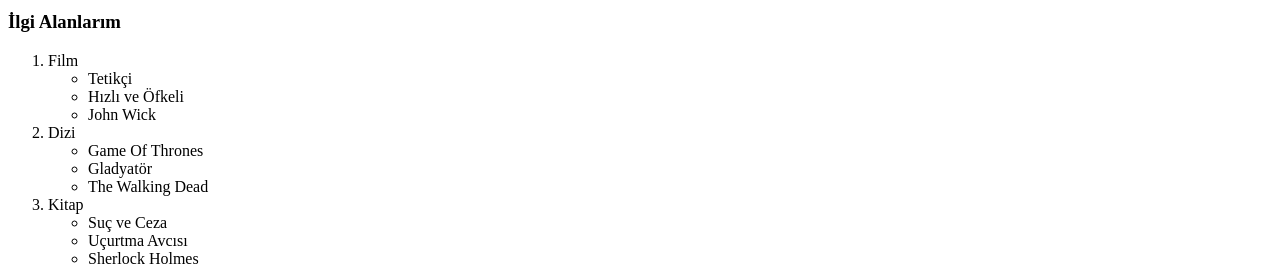
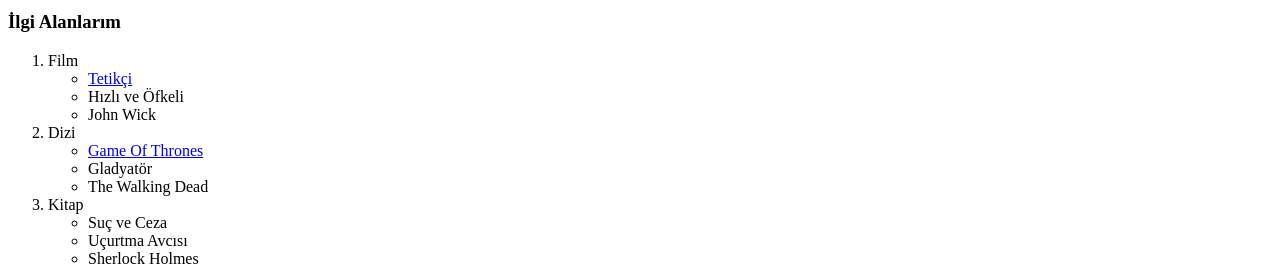
Before and after one commit to VolkanAkyol/kodluyoruz-ikinci-dev, a plain HTML site: page index.html in a window 1280 px wide. Shown: the part 164-430 px from the top of the page. Drawn offline with Linux system fonts and the light colour scheme.

Commit message:
link eklendi

```diff
--- a/index.html
+++ b/index.html
@@ -17,16 +17,17 @@
         öğrendim ve öğrenmeye devam ediyorum.
     </p>
     <h3>İlgi Alanlarım</h3>
+
     <ol>
         <li>Film</li>
         <ul>
-            <li>Tetikçi</li>
+            <li><a href="https://www.imdb.com/title/tt0822854/" target="_blank"> Tetikçi</a></li>
             <li>Hızlı ve Öfkeli</li>
             <li>John Wick</li>
         </ul>
         <li>Dizi</li>
         <ul>
-            <li>Game Of Thrones</li>
+            <li><a href="https://www.goodreads.com/shelf/show/game-of-thrones" target="_blank"> Game Of Thrones</a></li>
             <li>Gladyatör</li>
             <li>The Walking Dead</li>
         </ul>
```
